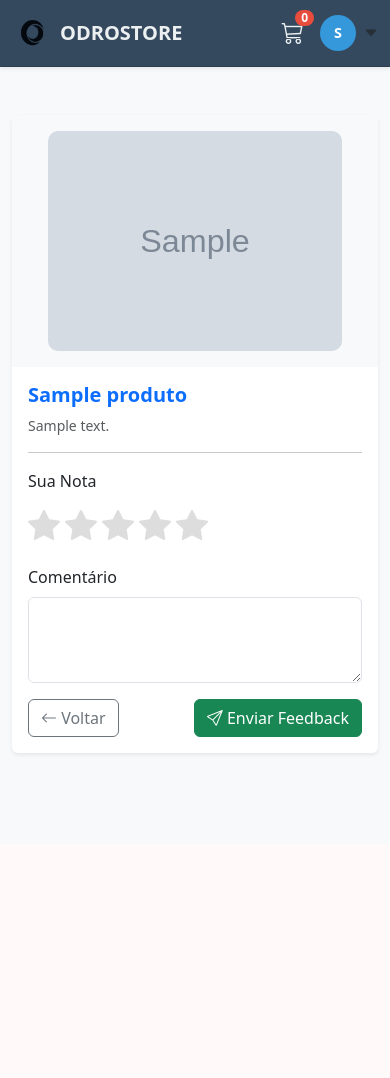
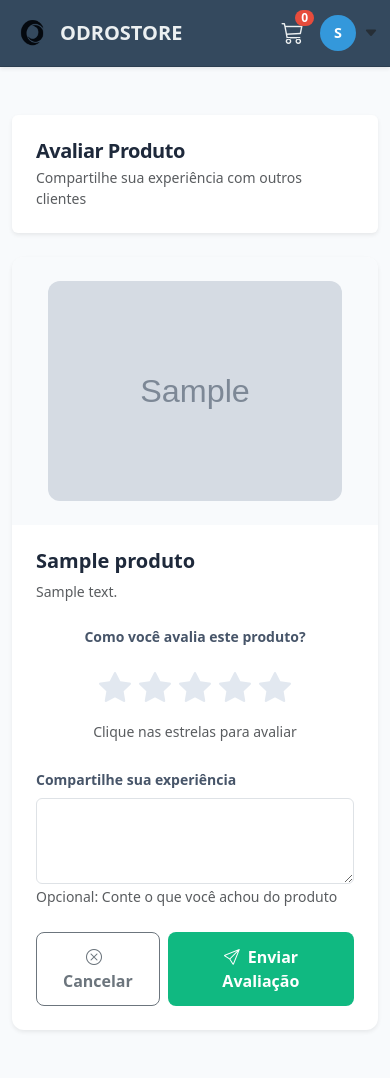
Before and after one commit to lrosse/TCC, a Django app: page /produto/1/feedback/ in a window 390 px wide. Before the commit the page ends 756 px from the top, so only its background shows below. Run offline with Django 4.2, Linux system fonts and the light colour scheme; a user stored in the database is signed in; tables that the repository leaves empty hold one stand-in row (values such as "Sample post"); grey boxes marked "Sample" are stand-in pictures; parts of the project's set-up code (start-up, migrations or seed data) failed here and were passed over.

Commit message:
correção de detalhes em novo visual responsivo

```diff
--- a/loja/templates/loja/adicionar_feedback.html
+++ b/loja/templates/loja/adicionar_feedback.html
@@ -4,63 +4,94 @@
     <meta charset="UTF-8">
     <meta name="viewport" content="width=device-width, initial-scale=1.0">
     <title>Avaliar Produto</title>
-    <!-- Bootstrap CSS + Icons -->
     <link href="https://cdn.jsdelivr.net/npm/bootstrap@5.3.0/dist/css/bootstrap.min.css" rel="stylesheet">
     <link href="https://cdn.jsdelivr.net/npm/bootstrap-icons@1.10.5/font/bootstrap-icons.css" rel="stylesheet">
 
     <style>
-        body { background-color: #f8f9fa; }
+        body {
+            background-color: #f8fafc;
+        }
+
         .product-img {
             max-height: 220px;
             object-fit: cover;
-            border-radius: 10px;
+            border-radius: 12px;
         }
+
         .star-rating {
             display: flex;
-            gap: 5px;
+            gap: 8px;
+            font-size: 2.5rem;
+            justify-content: center;
+        }
+
+        .star {
+            cursor: pointer;
+            color: #e2e8f0;
+            transition: all 0.2s ease;
+        }
+
+        .star.hovered,
+        .star.selected {
+            color: #fbbf24;
+        }
+
+        .star:hover {
+            transform: scale(1.15);
+        }
+
+        /* Responsividade */
+        @media (max-width: 768px) {
+            h2 {
+                font-size: 1.25rem !important;
+            }
+
+            .star-rating {
                 font-size: 2rem;
             }
-        .star {
-            cursor: pointer;
-            color: #ddd;
-            transition: color 0.2s, transform 0.2s;
-        }
-        .star.hovered,
-        .star.selected {
-            color: #ffc107;
-        }
-        .star:hover {
-            transform: scale(1.2);
         }
     </style>
 </head>
 <body>
 {% include "loja/_navbar.html" %}
-<div class="container my-5">
-    <div class="row justify-content-center">
-        <div class="col-lg-7">
-            <div class="card shadow-sm border-0">
+
+<div class="container my-5" style="max-width: 900px;">
+    <!-- Cabeçalho -->
+    <div class="mb-4 p-4 bg-white rounded shadow-sm">
+        <h2 class="fw-bold mb-1" style="color: #1e293b; letter-spacing: -0.025em;">Avaliar Produto</h2>
+        <p class="text-muted mb-0" style="font-size: 0.875rem;">
+            Compartilhe sua experiência com outros clientes
+        </p>
+    </div>
+
+    <!-- Card Principal -->
+    <div class="card shadow-sm" style="border: none; border-radius: 12px; overflow: hidden;">
         <div class="row g-0">
             <!-- Imagem do produto -->
-                    <div class="col-md-5 d-flex align-items-center justify-content-center bg-light p-3">
+            <div class="col-md-5 d-flex align-items-center justify-content-center p-4" style="background: #f8fafc;">
                 {% if produto.imagem %}
                     <img src="{{ produto.imagem.url }}" alt="{{ produto.nome }}" class="img-fluid product-img">
                 {% else %}
-                            <i class="bi bi-box-seam display-4 text-muted"></i>
+                    <div class="d-flex align-items-center justify-content-center" style="width: 100%; height: 220px; background: #e2e8f0; border-radius: 12px;">
+                        <i class="bi bi-box-seam" style="font-size: 4rem; color: #94a3b8;"></i>
+                    </div>
                 {% endif %}
             </div>
 
             <!-- Formulário -->
             <div class="col-md-7">
-                        <div class="card-body">
-                            <h5 class="card-title mb-2 text-primary fw-bold">{{ produto.nome }}</h5>
-                            <p class="text-muted small">{{ produto.descricao|truncatechars:80 }}</p>
-                            <hr>
+                <div class="card-body p-4">
+                    <h5 class="fw-bold mb-2" style="color: #1e293b;">{{ produto.nome }}</h5>
+                    <p class="text-muted mb-4" style="font-size: 0.875rem;">{{ produto.descricao|truncatechars:80 }}</p>
 
                     <form method="post">
                         {% csrf_token %}
-                                <div class="mb-3">
-                                    <label class="form-label">Sua Nota</label>
+
+                        <!-- Avaliação com Estrelas -->
+                        <div class="mb-4">
+                            <label class="form-label fw-semibold text-center d-block mb-3" style="color: #475569; font-size: 0.875rem;">
+                                Como você avalia este produto?
+                            </label>
                             <div class="star-rating" id="starRating">
                                 <i class="bi bi-star-fill star" data-value="1"></i>
                                 <i class="bi bi-star-fill star" data-value="2"></i>
@@ -68,46 +99,60 @@
                                 <i class="bi bi-star-fill star" data-value="4"></i>
                                 <i class="bi bi-star-fill star" data-value="5"></i>
                             </div>
+                            <div class="text-center mt-2">
+                                <small class="text-muted" id="rating-text">Clique nas estrelas para avaliar</small>
+                            </div>
                             {{ form.nota }}
                         </div>
 
-                                <div class="mb-3">
-                                    <label for="id_comentario" class="form-label">Comentário</label>
+                        <!-- Comentário -->
+                        <div class="mb-4">
+                            <label for="id_comentario" class="form-label fw-semibold" style="color: #475569; font-size: 0.875rem;">
+                                Compartilhe sua experiência
+                            </label>
                             {{ form.comentario }}
+                            <small class="text-muted">Opcional: Conte o que você achou do produto</small>
                         </div>
 
-                                <div class="d-flex justify-content-between">
-                                    <a href="{% url 'produto_detalhe' produto.id %}" class="btn btn-outline-secondary">
-                                        <i class="bi bi-arrow-left"></i> Voltar
+                        <!-- Botões -->
+                        <div class="d-flex gap-2 justify-content-end">
+                            <a href="{% url 'produto_detalhe' produto.id %}" class="btn btn-outline-secondary" style="border-radius: 8px; font-weight: 600; padding: 0.75rem 1.5rem;">
+                                <i class="bi bi-x-circle me-2"></i>Cancelar
                             </a>
-                                    <button type="submit" class="btn btn-success">
-                                        <i class="bi bi-send"></i> Enviar Feedback
+                            <button type="submit" class="btn btn-success" style="background: #10b981; border: none; border-radius: 8px; font-weight: 600; padding: 0.75rem 2rem;">
+                                <i class="bi bi-send me-2"></i>Enviar Avaliação
                             </button>
                         </div>
                     </form>
                 </div>
             </div>
-                </div> <!-- row -->
-            </div>
         </div>
     </div>
 </div>
 
-<!-- Bootstrap JS -->
 <script src="https://cdn.jsdelivr.net/npm/bootstrap@5.3.0/dist/js/bootstrap.bundle.min.js"></script>
 
 <script>
     const stars = document.querySelectorAll(".star");
     const hiddenInput = document.getElementById("id_nota");
+    const ratingText = document.getElementById("rating-text");
+
+    const ratingLabels = {
+        1: "Muito ruim",
+        2: "Ruim",
+        3: "Regular",
+        4: "Bom",
+        5: "Excelente"
+    };
 
     stars.forEach(star => {
         star.addEventListener("mouseover", function () {
             resetHover();
-            this.classList.add("hovered");
             let val = parseInt(this.dataset.value);
             stars.forEach(s => {
                 if (parseInt(s.dataset.value) <= val) s.classList.add("hovered");
             });
+            ratingText.textContent = ratingLabels[val];
         });
 
         star.addEventListener("click", function () {
@@ -117,10 +162,16 @@
             stars.forEach(s => {
                 if (parseInt(s.dataset.value) <= val) s.classList.add("selected");
             });
+            ratingText.textContent = ratingLabels[val];
         });
 
         star.addEventListener("mouseout", function () {
             resetHover();
+            if (hiddenInput.value) {
+                ratingText.textContent = ratingLabels[hiddenInput.value];
+            } else {
+                ratingText.textContent = "Clique nas estrelas para avaliar";
+            }
         });
     });
 
```
Also changed, not shown: loja/templates/loja/gestao/estoque.html (+20 -11 lines), loja/templates/loja/home.html (+59 -61 lines). Lines whose indentation alone changed are shown as unchanged.
